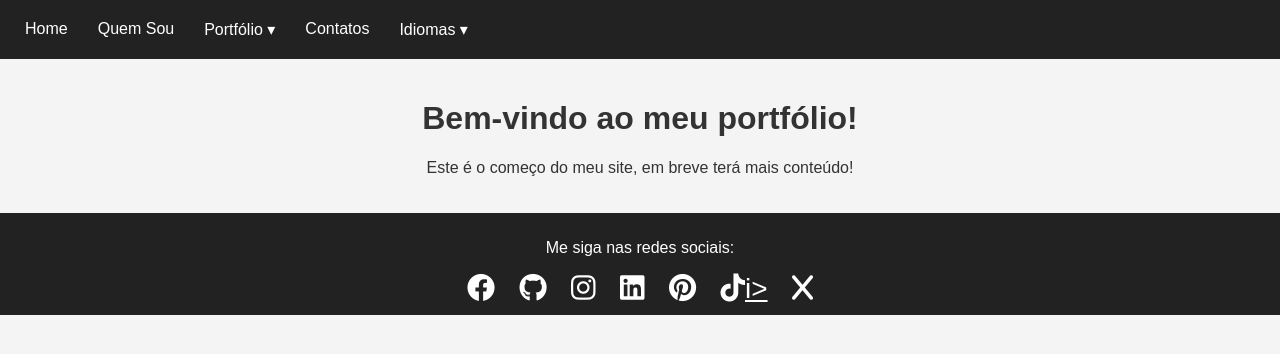
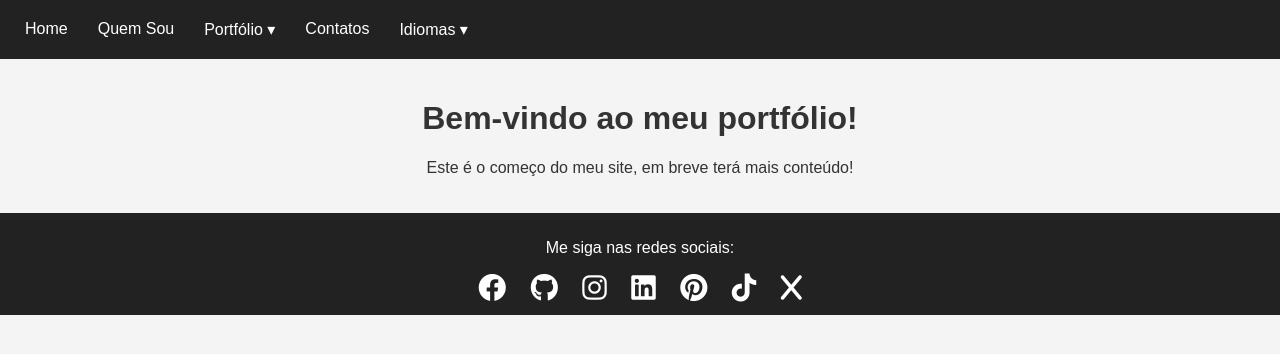
Before and after one commit to ademar-neto/ademar-neto.github.io, a plain HTML site: page index.html in a window 1280 px wide. Drawn offline with Linux system fonts and the light colour scheme.

Commit message:
Update index.html

```diff
--- a/index.html
+++ b/index.html
@@ -48,7 +48,7 @@
       <a href="https://instagram.com/ademar___neto/" target="_blank"><i class="fab fa-instagram"></i></a>
       <a href="https://linkedin.com/in/ademarneto" target="_blank"><i class="fab fa-linkedin"></i></a>
       <a href="https://br.pinterest.com/ademar__neto/" target="_blank"><i class="fab fa-pinterest"></i></a>
-      <a href="https://tiktok.com/@ademar___neto" target="_blank"><i class="fab fa-tiktok"></i>i></a>
+      <a href="https://tiktok.com/@ademar___neto" target="_blank"><i class="fab fa-tiktok"></i></a>
       <a href="https://x.com/ademar_neto" target="_blank"><i class="fab fa-x"></i></a>
     </div>
   </footer>
```
